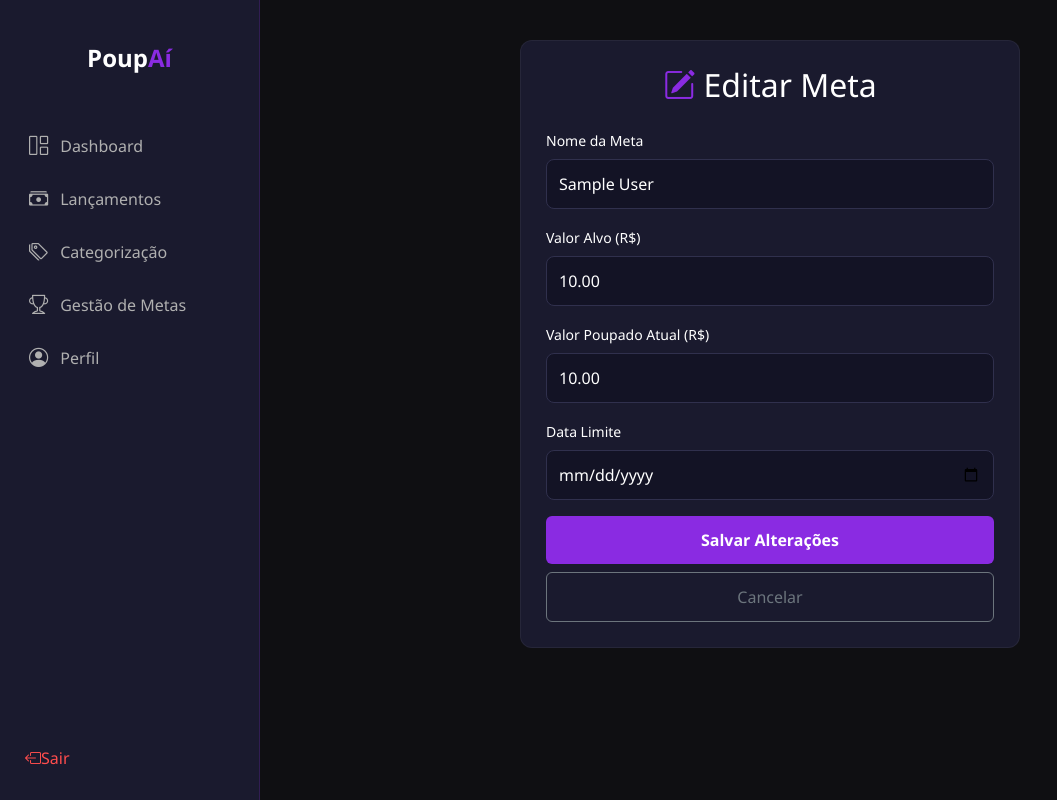
After one commit to suzanacavalcante/gestao_financeira, a Django app: page /accounts/metas/editar/1 in a window 1280 px wide. The commit adds this page. Shown: the whole page, without its empty margins (0-1057 px from the left). Run offline with Django 5.2, Linux system fonts and the light colour scheme; a user stored in the database is signed in; tables that the repository leaves empty hold one stand-in row (values such as "Sample post").

Commit message:
Funcionalidades de Edição e Exclusão das metas foram adicionadas

```diff
--- /dev/null
+++ b/djangoapp/accounts/templates/accounts/form_meta.html
@@ -0,0 +1,58 @@
+{% extends 'base.html' %}
+
+{% block title %}{{ titulo }} - PoupAí{% endblock %}
+
+{% block content %}
+<div class="container d-flex justify-content-center align-items-center" style="min-height: 70vh;">
+    <div class="card-custom" style="width: 100%; max-width: 500px;">
+        <h2 class="mb-4 text-center">
+            <span style="color: #8a2be2;"><i class="bi bi-pencil-square"></i></span>
+            {{ titulo }}
+        </h2>
+
+        <form method="POST">
+            {% csrf_token %}
+
+            <div class="mb-3">
+                <label class="text-gray small mb-2">Nome da Meta</label>
+                {{ form.nome }}
+            </div>
+
+            <div class="mb-3">
+                <label class="text-gray small mb-2">Valor Alvo (R$)</label>
+                {{ form.valor_alvo }}
+            </div>
+
+            <div class="mb-3">
+                <label class="text-gray small mb-2">Valor Poupado Atual (R$)</label>
+                {{ form.valor_poupado }}
+            </div>
+
+            <div class="mb-3">
+                <label class="text-gray small mb-2">Data Limite</label>
+                {{ form.data_limite }}
+            </div>
+
+            <div class="d-grid gap-2">
+                <button type="submit" class="btn btn-purple" style="background-color: #8a2be2; border: none; color: white; padding: 12px; font-weight: 600;">
+                    Salvar Alterações
+                </button>
+                <a href="{% url 'metas' %}" class="btn btn-outline-secondary" style="padding: 12px;">
+                    Cancelar
+                </a>
+            </div>
+        </form>
+    </div>
+</div>
+
+<style>
+    input {
+        width: 100%;
+        padding: 12px;
+        background: #131325;
+        border: 1px solid #30304d;
+        color: white;
+        border-radius: 8px;
+    }
+</style>
+{% endblock %}
--- a/djangoapp/accounts/urls.py
+++ b/djangoapp/accounts/urls.py
@@ -11,4 +11,6 @@ urlpatterns = [
     path('lancamentos/editar/<int:pk>', views.editar_lancamento, name='editar_lancamento'),
     path('lancamentos/excluir/<int:pk>', views.excluir_lancamento, name='excluir_lancamento'),
     path('metas/', views.metas, name='metas'),
+    path('metas/editar/<int:pk>', views.editar_meta, name='editar_meta'),
+    path('metas/excluir/<int:pk>', views.excluir_meta, name='excluir_meta'),
 ]
--- a/djangoapp/accounts/views.py
+++ b/djangoapp/accounts/views.py
@@ -119,3 +119,25 @@ def metas(request):
 
     lista_metas = MetaFinanceira.objects.filter(user=request.user)
     return render(request, 'accounts/metas.html', {'form': form, 'metas': lista_metas})
+
+@login_required
+def editar_meta(request, pk):
+    meta = get_object_or_404(MetaFinanceira, pk=pk, user=request.user)
+    if request.method == 'POST':
+        form = MetaForm(request.POST, instance=meta)
+        if form.is_valid():
+            form.save()
+            return redirect('metas')
+
+    else:
+        form = MetaForm(instance=meta)
+
+    return render(request, 'accounts/form_meta.html', {'form': form, 'titulo': 'Editar Meta'})
+
+@login_required
+def excluir_meta(request, pk):
+    meta = get_object_or_404(MetaFinanceira, pk=pk, user=request.user)
+    if request.method == 'POST':
+        meta.delete()
+        return redirect('metas')
+    return render(request, 'accounts/confirmar_exclusao.html', {'obj': meta})
```
Also changed, not shown: djangoapp/accounts/templates/accounts/metas.html (+22 -4 lines).
